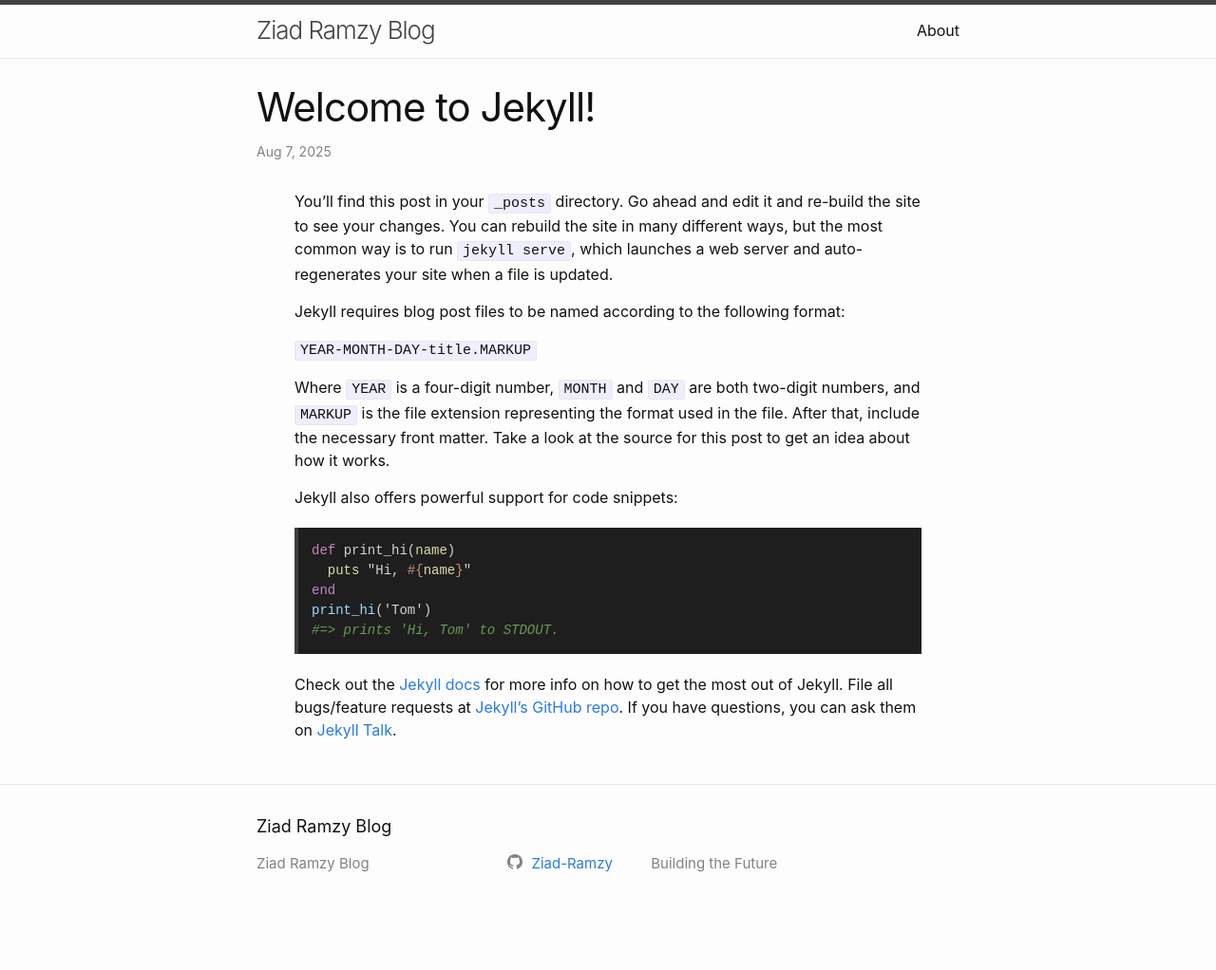
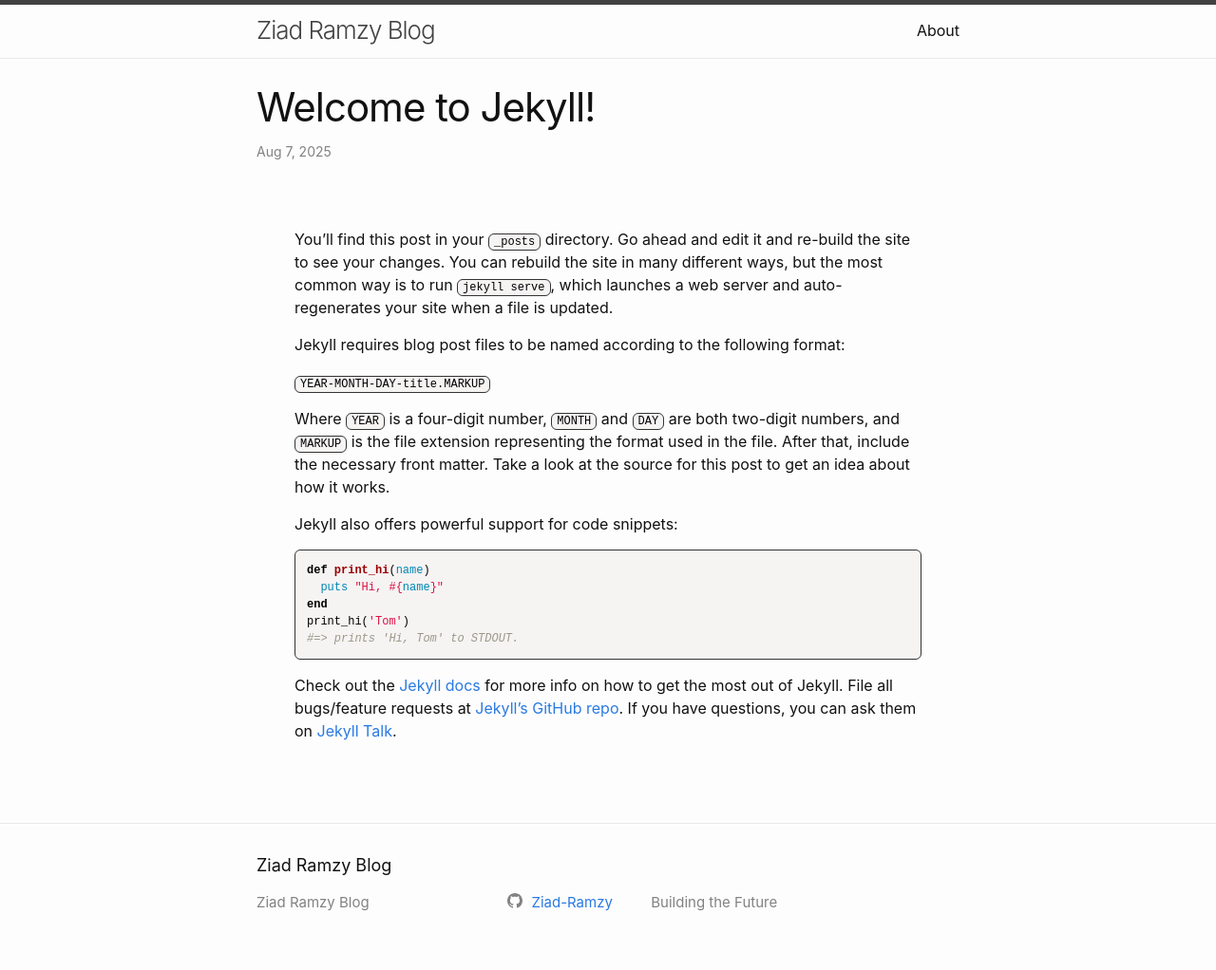
Before and after one commit to Ziad-Ramzy/ziad-ramzy.github.io, a Jekyll site: the page built from _posts/2025-08-07-welcome-to-jekyll.markdown, in a window 1280 px wide. Shown: the whole page at 95% size. Built offline with Jekyll 4.4.1, drawn with Linux system fonts in a browser that asks for light colours; before the commit the page ends 982 px from its top, so only the background shows below that.

Commit message:
some customizations

```diff
--- a/assets/main.scss
+++ b/assets/main.scss
@@ -3,116 +3,24 @@
 ---
 
 @import "minima";
+/* VS Code Dark+ Theme Code Block Style */
 
-/* ===== VS Code Dark+ Theme EXACT Replica ===== */
-$vscode-bg: #1e1e1e;
-$vscode-text: #d4d4d4;
-$vscode-comment: #6A9955;
-$vscode-keyword: #C586C0;
-$vscode-string: #CE9178;
-$vscode-number: #B5CEA8;
-$vscode-function: #DCDCAA;
-$vscode-operator: #d4d4d4;
-$vscode-variable: #9CDCFE;
-$vscode-class: #4EC9B0;
-$vscode-tag: #569CD6;
-
-/* Reset Minima's styles */
-.highlight, .highlight * {
-  all: revert !important;
+pre, code {
+  font-family: monospace;
+  font-size: 12px;
+  background-color: #f6f3f3;
+  color: #000000;
+  border: 1px solid #333;
+  border-radius: 6px;
 }
 
-/* Base container styling */
-.highlight {
-  background-color: $vscode-bg !important;
-  color: $vscode-text !important;
-  border-radius: 0 !important;
-  padding: 1em !important;
-  font-family: Consolas, Menlo, Monaco, 'Courier New', monospace !important;
-  font-size: 14px !important;
-  line-height: 1.5 !important;
-  margin: 20px 0 !important;
-  overflow: auto !important;
-  box-shadow: none !important;
-  border-left: 4px solid #3e3e42 !important;
+pre {
+  padding: 12px;
+  overflow-x: auto;
 }
 
-/* Pre block inside highlight */
-.highlight pre {
-  background: transparent !important;
-  padding: 0 !important;
-  margin: 0 !important;
-  border: none !important;
-  overflow: visible !important;
-  color: inherit !important;
-}
-
-/* Syntax token styles - EXACT VSCode colors */
-.highlight .c  { color: $vscode-comment !important; font-style: italic !important; } /* Comments */
-.highlight .k  { color: $vscode-keyword !important; } /* Keywords */
-.highlight .kd { color: $vscode-keyword !important; } /* Keyword.Declaration */
-.highlight .kt { color: $vscode-class !important; } /* Keyword.Type */
-.highlight .s  { color: $vscode-string !important; } /* Strings */
-.highlight .n  { color: $vscode-variable !important; } /* Names */
-.highlight .o  { color: $vscode-operator !important; } /* Operators */
-.highlight .p  { color: $vscode-operator !important; } /* Punctuation */
-.highlight .m  { color: $vscode-number !important; } /* Numbers */
-.highlight .f  { color: $vscode-function !important; } /* Functions */
-.highlight .c1 { color: $vscode-comment !important; font-style: italic !important; } /* Single-line comments */
-.highlight .cm { color: $vscode-comment !important; font-style: italic !important; } /* Multi-line comments */
-.highlight .nb { color: $vscode-function !important; } /* Built-in names */
-.highlight .nc { color: $vscode-class !important; } /* Class names */
-.highlight .nn { color: $vscode-class !important; } /* Namespace */
-.highlight .nt { color: $vscode-tag !important; } /* Tag names */
-.highlight .kr { color: $vscode-keyword !important; } /* Keyword.Reserved */
-.highlight .si { color: $vscode-string !important; } /* String.Interpol */
-.highlight .ss { color: $vscode-string !important; } /* String.Symbol */
-.highlight .sx { color: $vscode-string !important; } /* String.Other */
-.highlight .vc { color: $vscode-variable !important; } /* Variable.Class */
-.highlight .vg { color: $vscode-variable !important; } /* Variable.Global */
-.highlight .vi { color: $vscode-variable !important; } /* Variable.Instance */
-.highlight .il { color: $vscode-number !important; } /* Literal.Number.Integer.Long */
-
-/* Inline code styling */
-code:not([class]) {
-  background-color: #1e1e1e !important;
-  color: #d4d4d4 !important;
-  border: none !important;
-  border-radius: 3px !important;
-  padding: 2px 4px !important;
-  font-family: Consolas, Menlo, Monaco, 'Courier New', monospace !important;
-  font-size: 13px !important;
-}
-
-/* Preserve your custom page layout */
-.page {
-  max-width: 700px;
+.post-content {
+  max-width: 800px;
   margin: 0 auto;
   padding: 40px;
 }
-
-/* Fix for line numbers if enabled */
-.highlight .lineno {
-  color: #858585 !important;
-  background: #1e1e1e !important;
-  border-right: 1px solid #3e3e42 !important;
-  padding-right: 10px !important;
-  margin-right: 10px !important;
-  display: inline-block;
-  width: 2.5em;
-  text-align: right;
-  user-select: none;
-}
-
-/* Selection highlight */
-.highlight::selection,
-.highlight *::selection {
-  background: #264F78 !important;
-  color: inherit !important;
-}
-
-.post-content {
-  max-width: 750px;
-  margin: 0 auto;
-  padding: 0 40px;
-}
```
